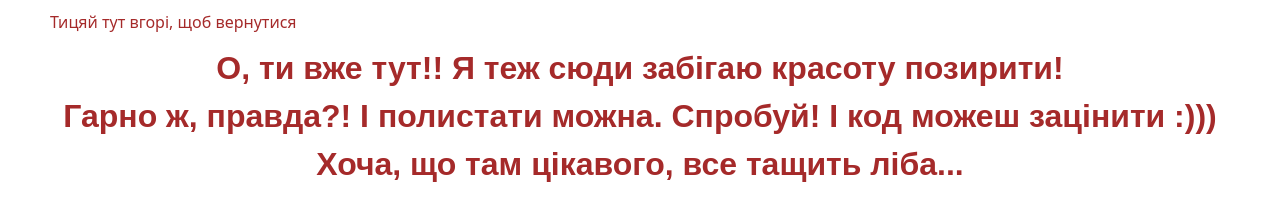
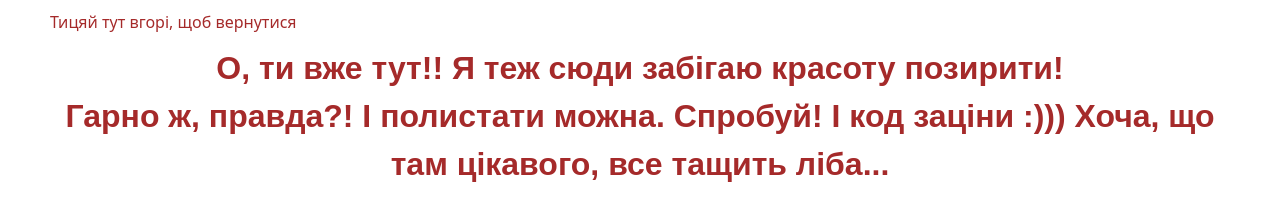
Before and after one commit to rtt2018/goit-js-hw-09, a plain HTML site: page 1-gallery.html in a window 1280 px wide. Shown: the top 209 px of the page. Drawn offline with Linux system fonts and the light colour scheme; grey boxes are pictures that could not be loaded.

Commit message:
Deploying to gh-pages from @ rtt2018/goit-js-hw-09@a4b1733814903d6377b063cd9cf8bf23fbc25cdb 🚀

```diff
--- a/1-gallery.html
+++ b/1-gallery.html
@@ -20,8 +20,8 @@
       <div class="container">
         <h1 class="main-title">
           О, ти вже тут!! Я теж сюди забігаю красоту позирити! <br />Гарно ж,
-          правда?! І полистати можна. Спробуй! І код можеш зацінити :))) Хоча,
-          що там цікавого, все тащить ліба...
+          правда?! І полистати можна. Спробуй! І код заціни :))) Хоча, що там
+          цікавого, все тащить ліба...
         </h1>
         <ul class="gallery"></ul>
       </div>
```
